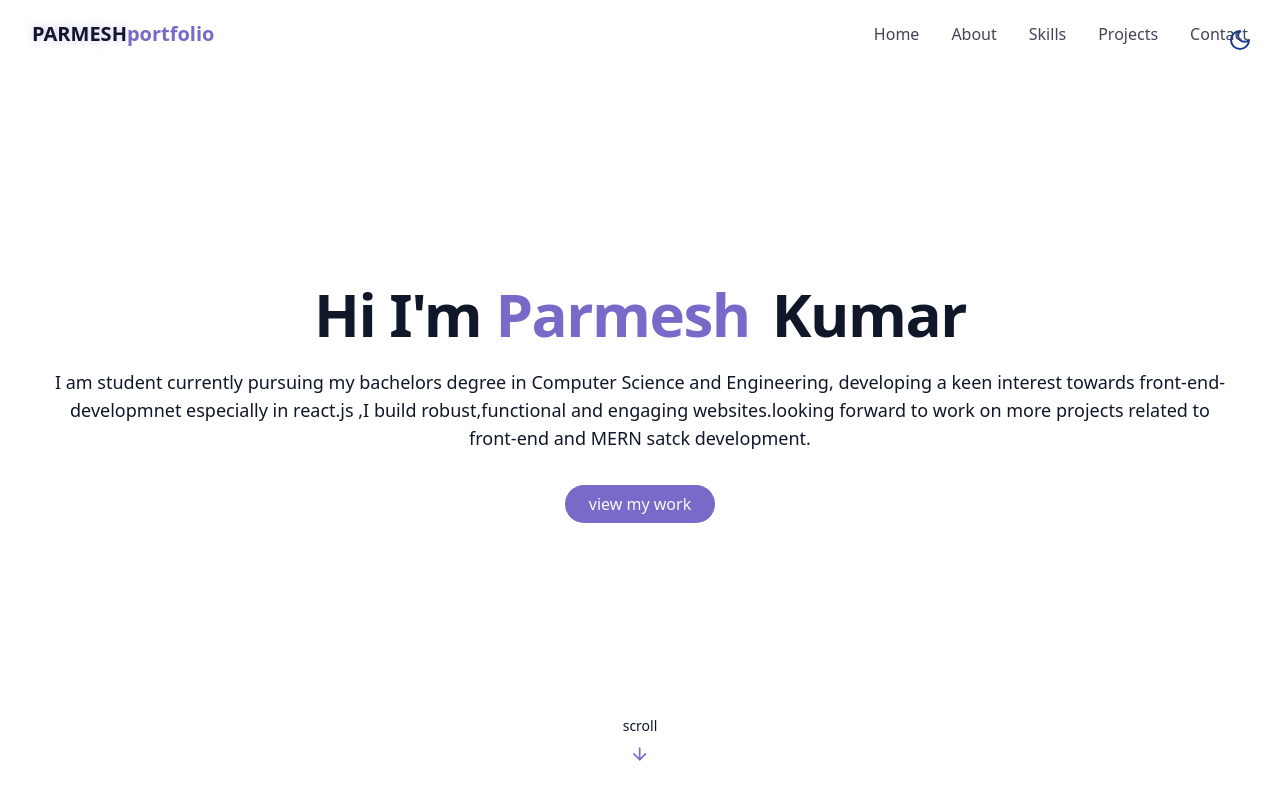
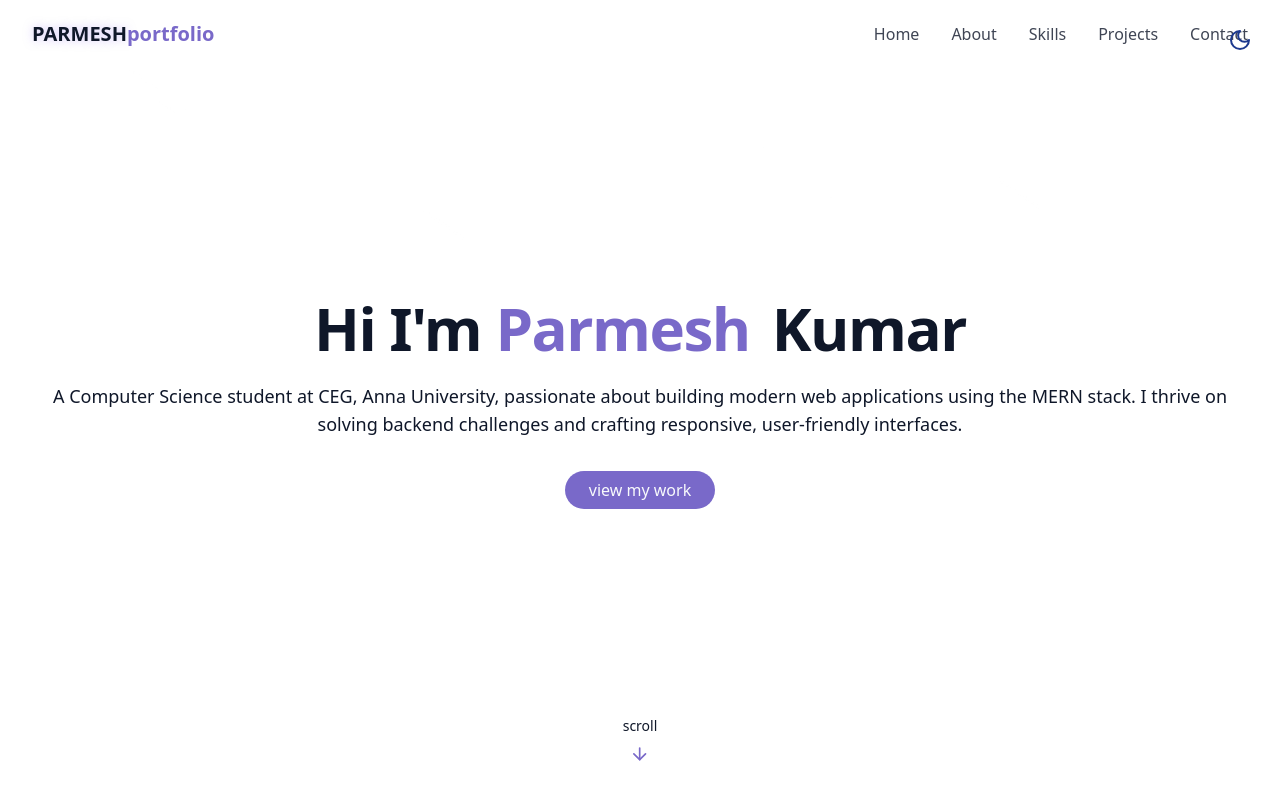
Before and after one commit to parmeshkumarT/Parama-Portolio, a React (Vite) app: page / in a window 1280 px wide. Shown: the top 800 px of the page. Built offline with nearby package versions, Linux system fonts and the light colour scheme.

Commit message:
Update HeroSection.jsx

```diff
--- a/src/components/HeroSection.jsx
+++ b/src/components/HeroSection.jsx
@@ -14,10 +14,8 @@ export const HeroSection = () => {
                     <span className="text-gradient ml-2 opacity-0 animate-fade-in-delay-2"> Kumar</span>
                 </h1>
                 <p className="text-lg min:text-xl text-muted-foreground max-2-2xl mx-auto opacity-0 animate-fade-in-delay-3">
-                   I am student currently pursuing my bachelors degree in Computer Science and Engineering,
-                   developing a keen interest towards front-end-developmnet especially in react.js ,I build
-                   robust,functional and engaging websites.looking forward to work on more projects related
-                   to front-end and MERN satck development.
+                  A Computer Science student at CEG, Anna University, passionate about building modern web applications using the MERN stack.
+                    I thrive on solving backend challenges and crafting responsive, user-friendly interfaces.
                 </p>
 
                 <div className="pt-4 opacity-0 animate-fade-in-delay-4">
```
